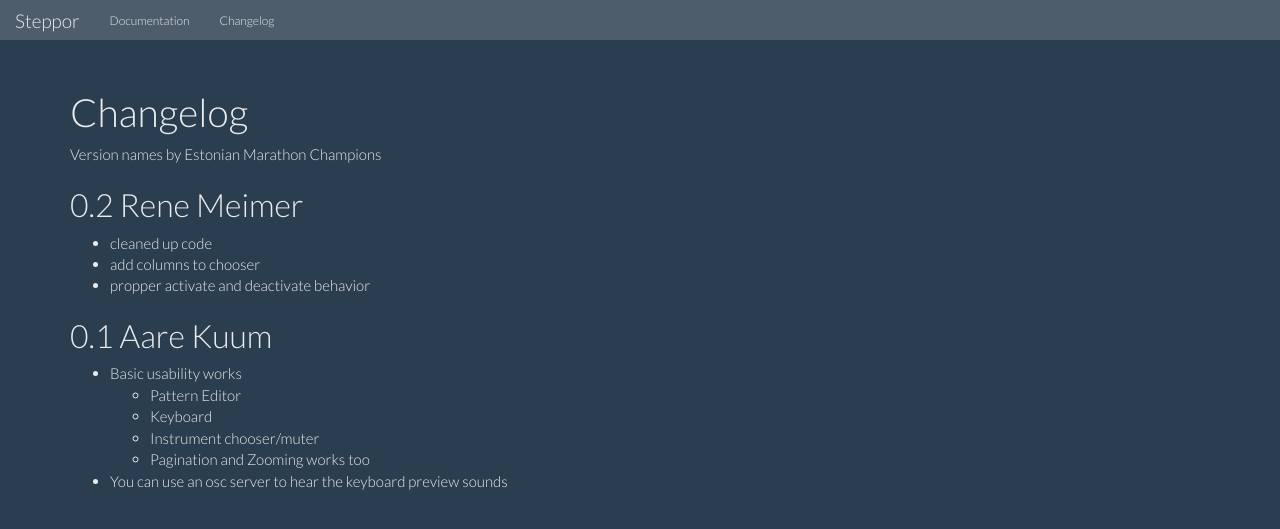
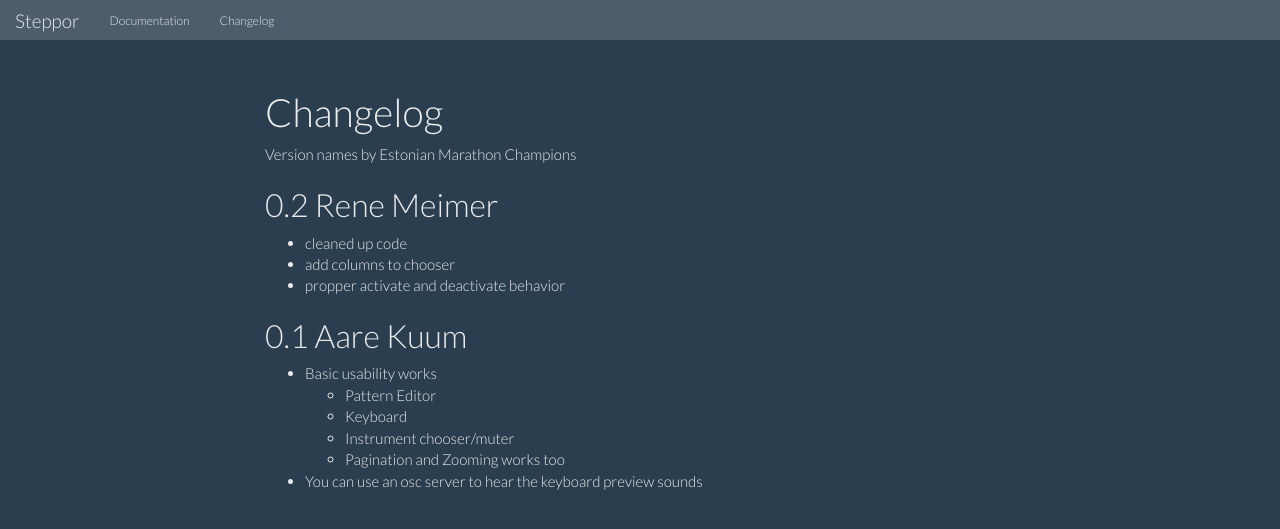
Before and after one commit to mrVanDalo/stepp0r, a Jekyll site: the page built from changelog.md, in a window 1280 px wide. Shown: the top 529 px of the page. Built offline with Jekyll 4.4.1, drawn with Linux system fonts in a browser that asks for light colours; nearby versions of some CDN libraries.

Commit message:
more layout

```diff
--- a/_layouts/page.html
+++ b/_layouts/page.html
@@ -3,13 +3,13 @@
 ---
 <div class="row">
 
-    <div class="col-md-12">
+    <div class="col-md-12 col-lg-8 col-lg-offset-2">
         <header>
             <h1>{{ page.title }}</h1>
         </header>
     </div>
 
-    <div class="col-md-12">
+    <div class="col-md-12 col-lg-8 col-lg-offset-2">
         <article>
             {{ content }}
         </article>
--- a/index.html
+++ b/index.html
@@ -49,7 +49,7 @@
                     </div>
                     <div class="media-body">
                         <h4 class="media-heading">Github</h4>
-                        Write Bug/Enhancement Tickets.
+                        Contribute Bug Enhancement
                     </div>
                 </div>
             </a>
```
